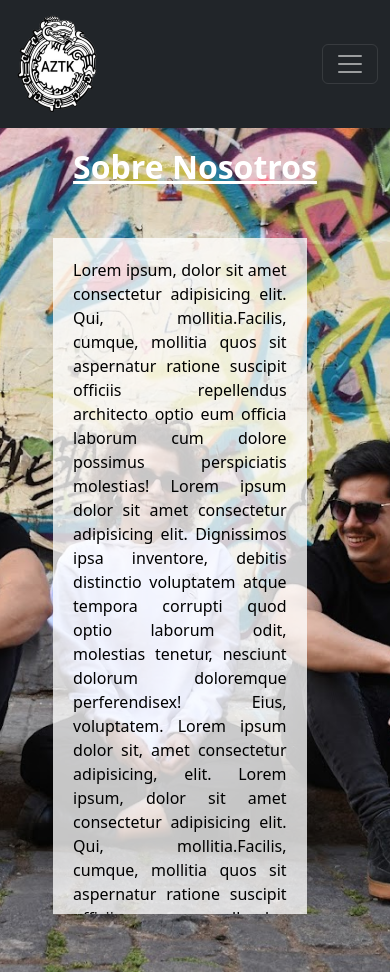
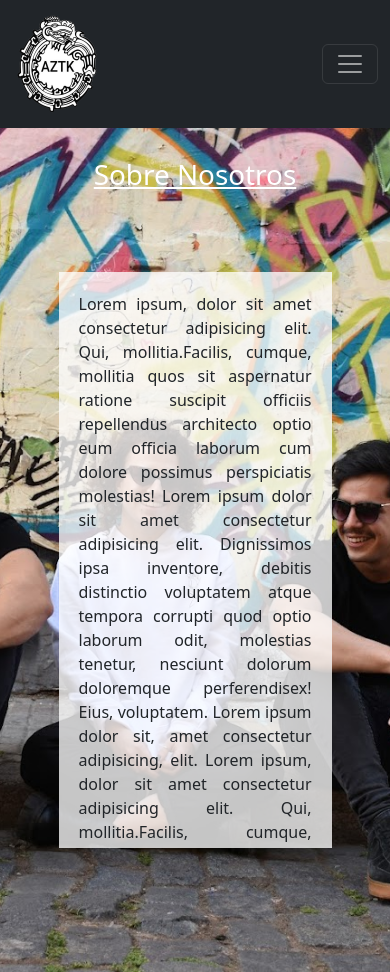
Before and after one commit to camifraysse/AZTK-Fraysse, a website: page pages/about.html in a window 390 px wide. Shown: the top 972 px of the page. Drawn offline with nearby package versions, Linux system fonts and the light colour scheme.

Commit message:
sass 2 y seo II

```diff
--- a/package.json
+++ b/package.json
@@ -5,7 +5,7 @@
   "main": "index.js",
   "scripts": {
     "test": "echo \"Error: no test specified\" && exit 1",
-    "build-css": "node-sass --include-path scss scss/styles.scss css/styles.css",
+    "build-css": "node-sass --include-path scss styles/estilos.scss styles/estilos.css",
     "watch-css": "nodemon -e scss -x \"npm run build-css\""
   },
   "repository": {
--- a/styles/_content.scss
+++ b/styles/_content.scss
@@ -32,7 +32,7 @@
                     display: flex;
                     flex-flow: column nowrap;
                     align-items: center;
-                    @include tamano(450px, 250px);
+                    @include tamano(250px, 450px);
                     border-radius: 20px;
                     background-color: $blanco;
                     overflow: hidden;
@@ -77,14 +77,23 @@
     align-content: space-around;
 
         .titulos2 {
-            @extend .titulos;
+            @extend .titulos1;
             color: $blanco;
+            text-align: center;
+            text-decoration: underline;
+            height: 15%;
+            padding: 30px;
         }
 
         .parrafoAbout{
-            @extend .parrafo;
-            width: 65vw;
+            width: 70vw;
+            background-color: $transparente;
+            text-align: justify;
+            margin: 20px;
+            font-size: medium;
+            padding: 20px;
         }
+
 }
 
 .contenido__contacto {
@@ -99,7 +108,11 @@
     align-content: space-around;
 
         .titulos2 {
-            @extend .titulos;
+            font-weight: bold;
+            font-size: xx-large;
+            text-align: center;
+            text-decoration: underline;
+            padding: 20px;
             color: $blanco;
         }
 
@@ -180,10 +193,12 @@
 
                         .instagram {
                             background-color: map-get($redes, instagram);
+                            @include tamano(5vw,8vh);
                         }
 
                         .tiktok {
                             background-color: map-get($redes, tiktok );
+                            @include tamano(5vw,8vh)
                         }
                 }
             }
--- a/styles/_media-queries.scss
+++ b/styles/_media-queries.scss
@@ -7,10 +7,14 @@
         font-size: medium;
     }
 
+    .about{
+        flex-flow: column nowrap;
+        align-items: center;
+    }
+
     .parrafoAbout{
-        width: 90%;
         width:90%;
-        height:100%;
+        height:80%;
     }
     .table {
         width: 80%;
```
Also changed, not shown: styles/estilos.css.
